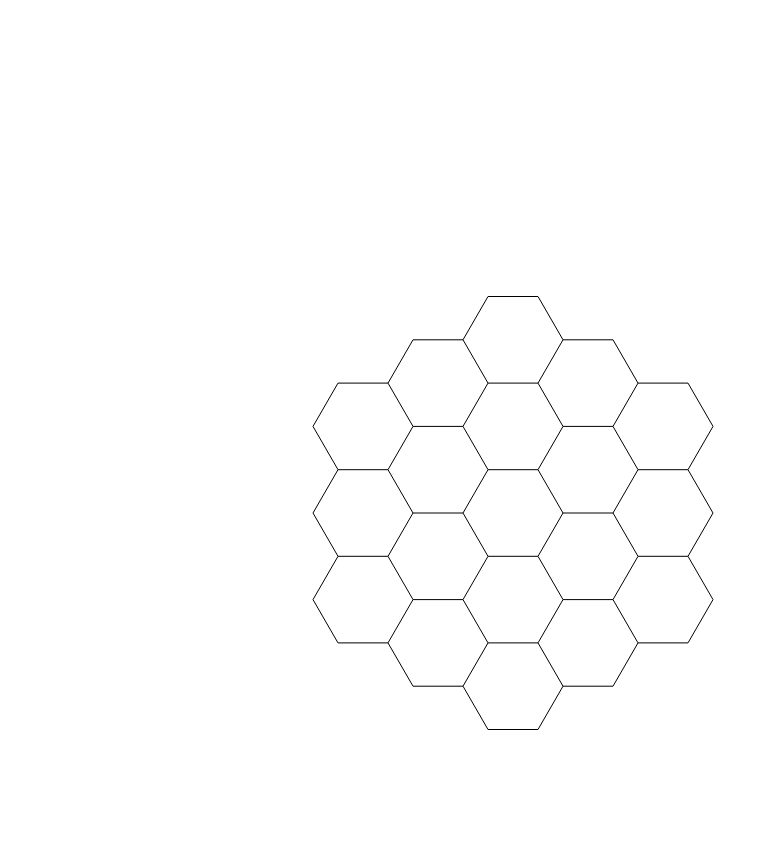
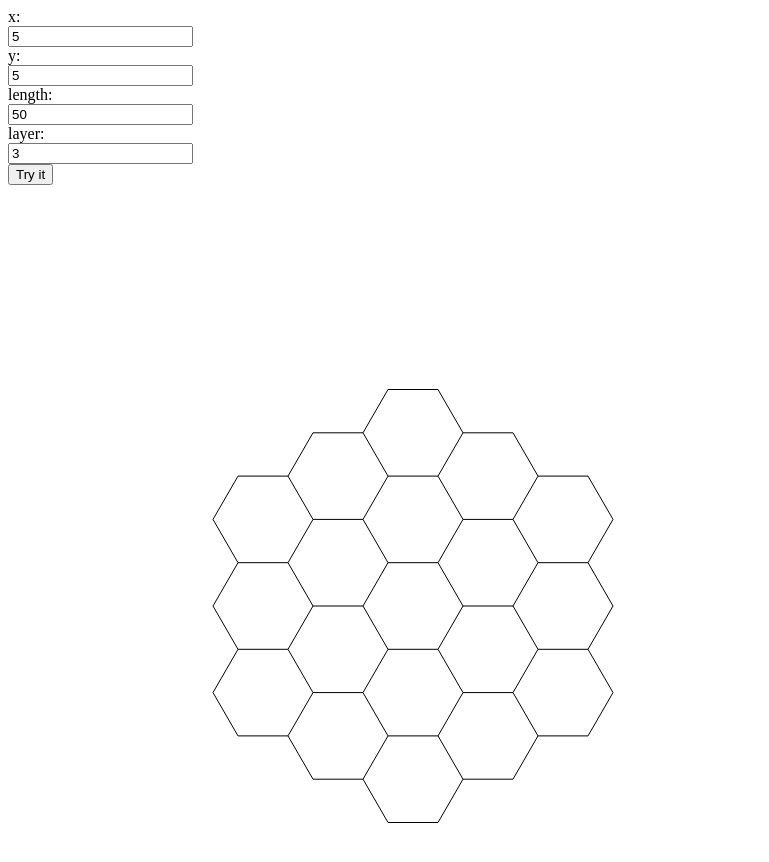
Before and after one commit to kislay707/hexagonGenerator, a plain HTML site: page index.html in a window 1280 px wide. Shown: the whole page, without its empty margins (0-769 px from the left). Drawn offline with Linux system fonts and the light colour scheme.

Commit message:
Add files via upload

```diff
--- a/code.js
+++ b/code.js
@@ -122,18 +122,14 @@ function drawEdges(points, side, ctx) {
                         break;
                     }
                     ctx.beginPath();
-                    ctx.moveTo(points[i].x + 500, points[i].y + 500); // shifting canvas drawing by 500, 500
-                    ctx.lineTo(points[i+j].x + 500, points[i+j].y + 500);
+                    ctx.moveTo(points[i].x + 400, points[i].y + 400); // shifting canvas drawing by 400, 400
+                    ctx.lineTo(points[i+j].x + 400, points[i+j].y + 400);
                     ctx.stroke();
                 }
             }
         }
     }
 }
-
-var side = 50;
-var level = 3;
-var vertices = hex({x: 5, y: 5}, side, level);
 
 // the vertices returned by hex function also have duplicate vertices in them
 // the duplicate ones are marked with key 'existed' as 'true'
@@ -142,9 +138,17 @@ var removeDupicatesVertices = (vertices) => {
     return vertices.filter(points => !points.existed );
 }
 
-var canvas = document.getElementById('canvas');
-var ctx = canvas.getContext('2d');
+var canvas,ctx;
+var side = 50;
+var level = 3;
 
-if (vertices) {
-    drawEdges(vertices, side, ctx);
+function drawImage(centre, side, level){
+    canvas = document.getElementById('canvas');
+    ctx = canvas.getContext('2d');
+    ctx.clearRect(0, 0, canvas.width, canvas.height);
+    var vertices= hex(centre, side, level) ;
+    if (vertices) {
+        drawEdges(vertices, side, ctx);
+    }
 }
+drawImage({x: 5, y: 5}, side, level);
--- a/index.html
+++ b/index.html
@@ -1,12 +1,16 @@
 <head>
     <title>hexagon generator</title>
-
 </head>
 <body>
-    <body>
-        <canvas id="canvas" width="1000" height="1000">
+        <form name="form">
+                x: <br><input type="number" name="x" id="x" value=5><br>
+                y: <br><input type="number" name="y" id="y" value=5><br>
+                length: <br><input type="number" name="length" id="length" value=50><br>
+                layer: <br><input type="number" name="layer" id="layer" value =3><br>
 
-        </canvas>
-        <script src="./code.js"></script>
-    </body>
+        <button type="button" onclick='drawImage({x:Number(form.x.value),y:Number(form.y.value)},Number(form.length.value), Number(form.layer.value))'>Try it</button>
+         </form>
+        <canvas id="canvas" width="800" height="800"> </canvas>
+        <script src="./code.js"> </script>
+
 </body>
```
